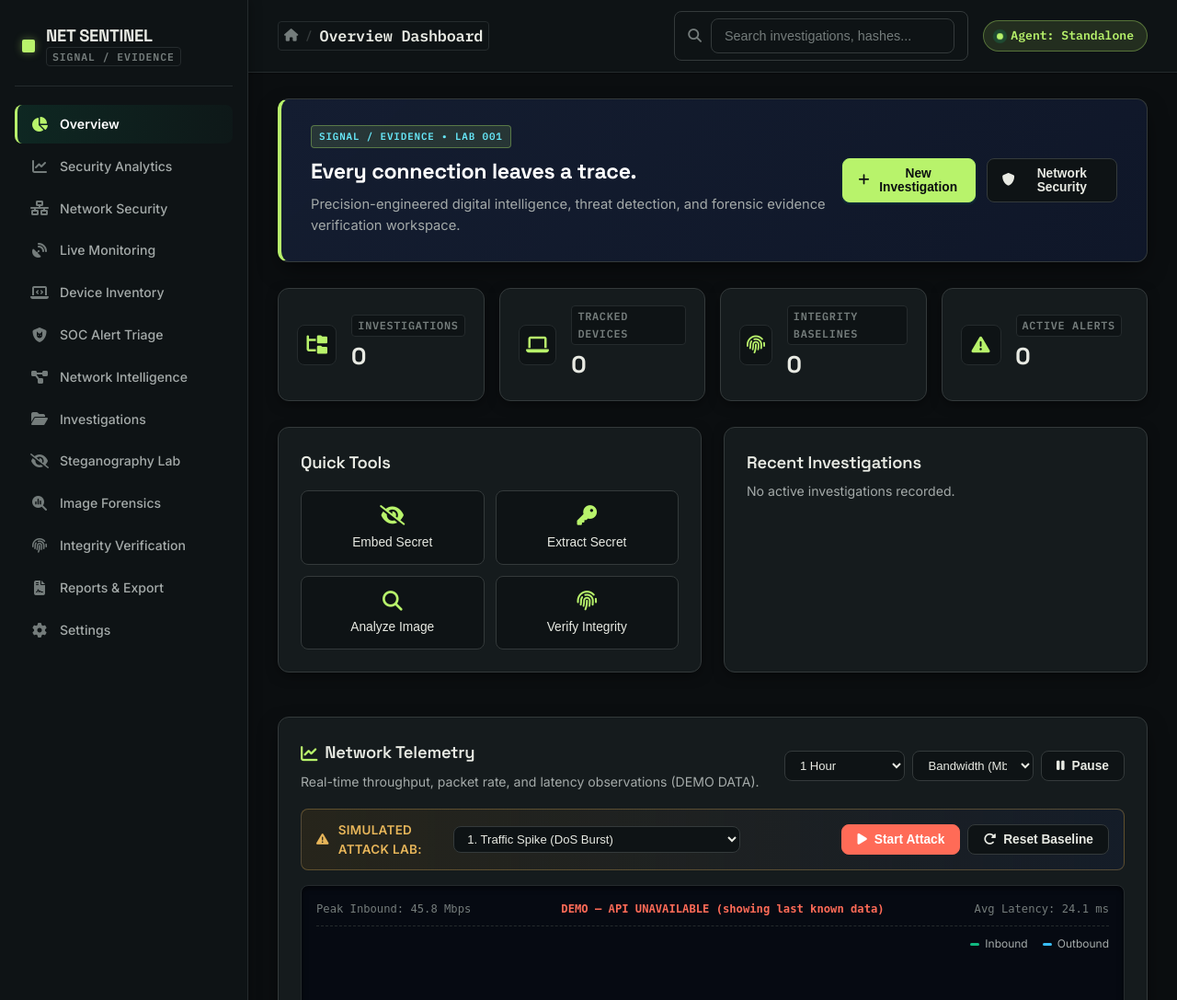
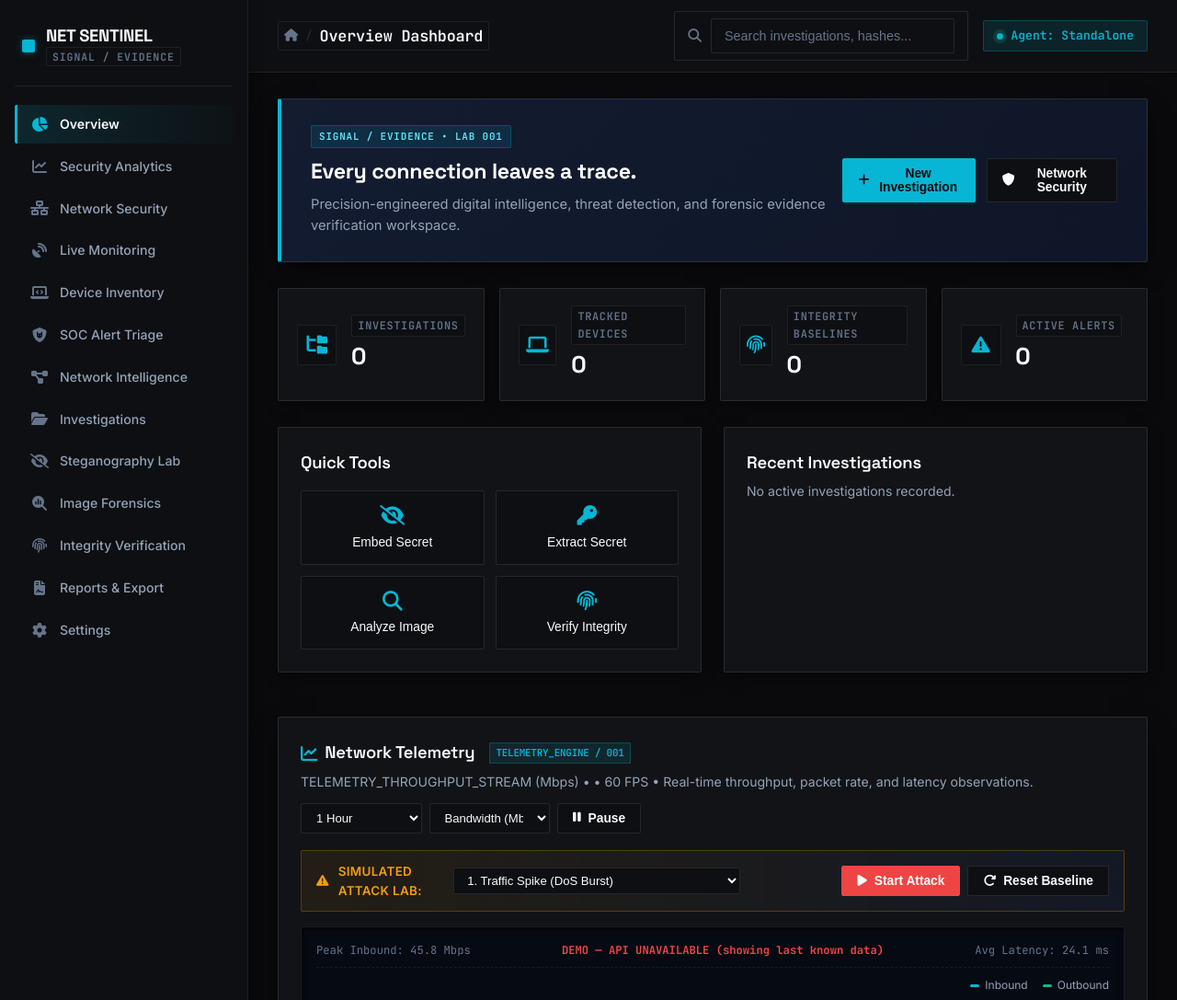
Before and after one commit to Aditya2008-Learner/NetSentinel, a Python web app: template templates/index.html in a window 1280 px wide. Shown: the top 1087 px of the page at 92% size. Run offline with Jinja, Linux system fonts and the light colour scheme; the template is opened without the code that fills it, so the values that code supplies are empty; a map, chart or similar area stays blank.

Commit message:
Implement Command-Deck SOC design system: Intelligence Cyan accent, void foundations, and structured module index stamps

```diff
--- a/static/app.js
+++ b/static/app.js
@@ -339,7 +339,7 @@ function renderLiveProtocolDonut(protocols) {
     const totalFlows = protocols.reduce((acc, p) => acc + (p.count || 0), 0);
     if (totalEl) _animateNumberCounter(totalEl, totalFlows);
 
-    const colors = ["#B8F36B", "#38bdf8", "#f59e0b", "#FF6B57", "#8b5cf6"];
+    const colors = ["#06B6D4", "#38bdf8", "#f59e0b", "#FF6B57", "#8b5cf6"];
     const radius = 38;
     const circumference = 2 * Math.PI * radius; // ~238.76
 
@@ -615,8 +615,8 @@ function renderTelemetryChart() {
     const shift = telemetryPaused ? 0 : _scrollOffset * stepX;
 
     const inGrad = ctx.createLinearGradient(0, 0, 0, height);
-    inGrad.addColorStop(0, "rgba(184, 243, 107, 0.22)");
-    inGrad.addColorStop(1, "rgba(184, 243, 107, 0.0)");
+    inGrad.addColorStop(0, "rgba(6, 182, 212, 0.22)");
+    inGrad.addColorStop(1, "rgba(6, 182, 212, 0.0)");
     ctx.fillStyle = inGrad;
     ctx.beginPath();
     ctx.moveTo(0, height);
@@ -625,7 +625,7 @@ function renderTelemetryChart() {
     ctx.closePath();
     ctx.fill();
 
-    ctx.strokeStyle = "#B8F36B";
+    ctx.strokeStyle = "#06B6D4";
     ctx.lineWidth = 2.2;
     ctx.lineJoin = "round";
     ctx.lineCap = "round";
@@ -634,8 +634,8 @@ function renderTelemetryChart() {
     ctx.stroke();
 
     const outGrad = ctx.createLinearGradient(0, 0, 0, height);
-    outGrad.addColorStop(0, "rgba(56, 189, 248, 0.16)");
-    outGrad.addColorStop(1, "rgba(56, 189, 248, 0.0)");
+    outGrad.addColorStop(0, "rgba(16, 185, 129, 0.18)");
+    outGrad.addColorStop(1, "rgba(16, 185, 129, 0.0)");
     ctx.fillStyle = outGrad;
     ctx.beginPath();
     ctx.moveTo(0, height);
@@ -644,7 +644,7 @@ function renderTelemetryChart() {
     ctx.closePath();
     ctx.fill();
 
-    ctx.strokeStyle = "#38bdf8";
+    ctx.strokeStyle = "#10B981";
     ctx.lineWidth = 1.8;
     ctx.lineJoin = "round";
     ctx.lineCap = "round";
@@ -661,30 +661,30 @@ function renderTelemetryChart() {
         const pulseScale = telemetryPaused ? 1 : (1 + Math.sin(_phase * 4.5) * 0.28);
         const pulseAlpha = telemetryPaused ? 0.35 : (0.35 + Math.sin(_phase * 4.5) * 0.15);
 
-        ctx.fillStyle = `rgba(184, 243, 107, ${pulseAlpha * 0.45})`;
+        ctx.fillStyle = `rgba(6, 182, 212, ${pulseAlpha * 0.45})`;
         ctx.beginPath();
         ctx.arc(lastX, lastInY, 10 * pulseScale, 0, Math.PI * 2);
         ctx.fill();
 
-        ctx.fillStyle = `rgba(184, 243, 107, ${pulseAlpha})`;
+        ctx.fillStyle = `rgba(6, 182, 212, ${pulseAlpha})`;
         ctx.beginPath();
         ctx.arc(lastX, lastInY, 6 * pulseScale, 0, Math.PI * 2);
         ctx.fill();
-        ctx.fillStyle = "#B8F36B";
+        ctx.fillStyle = "#06B6D4";
         ctx.beginPath();
         ctx.arc(lastX, lastInY, 3.5, 0, Math.PI * 2);
         ctx.fill();
 
-        ctx.fillStyle = `rgba(56, 189, 248, ${pulseAlpha * 0.45})`;
+        ctx.fillStyle = `rgba(16, 185, 129, ${pulseAlpha * 0.45})`;
         ctx.beginPath();
         ctx.arc(lastX, lastOutY, 8.5 * pulseScale, 0, Math.PI * 2);
         ctx.fill();
 
-        ctx.fillStyle = `rgba(56, 189, 248, ${pulseAlpha})`;
+        ctx.fillStyle = `rgba(16, 185, 129, ${pulseAlpha})`;
         ctx.beginPath();
         ctx.arc(lastX, lastOutY, 5 * pulseScale, 0, Math.PI * 2);
         ctx.fill();
-        ctx.fillStyle = "#38bdf8";
+        ctx.fillStyle = "#10B981";
         ctx.beginPath();
         ctx.arc(lastX, lastOutY, 3.0, 0, Math.PI * 2);
         ctx.fill();
@@ -1069,8 +1069,8 @@ async function loadNetworkResults(data) {
                 <span style="font-size: 0.7rem; color: var(--text-muted); text-transform: uppercase;">Medium</span>
             </div>
             <div style="flex: 1; display: flex; flex-direction: column; align-items: center; gap: 6px; height: 100%; justify-content: flex-end;">
-                <span style="font-size: 0.75rem; font-weight: 700; color: #B8F36B; font-family: 'JetBrains Mono', monospace; animation: badgePop 0.4s var(--ease-spring-bouncy) 200ms both;">${lowSev}</span>
-                <div class="mini-bar-anim" style="width: 100%; height: ${lowH}%; background: linear-gradient(180deg, #B8F36B 0%, rgba(184, 243, 107, 0.4) 100%); border-radius: 4px; animation: barRise 0.5s var(--ease-spring-bouncy) 200ms both;"></div>
+                <span style="font-size: 0.75rem; font-weight: 700; color: #06B6D4; font-family: 'JetBrains Mono', monospace; animation: badgePop 0.4s var(--ease-spring-bouncy) 200ms both;">${lowSev}</span>
+                <div class="mini-bar-anim" style="width: 100%; height: ${lowH}%; background: linear-gradient(180deg, #06B6D4 0%, rgba(6, 182, 212, 0.4) 100%); border-radius: 4px; animation: barRise 0.5s var(--ease-spring-bouncy) 200ms both;"></div>
                 <span style="font-size: 0.7rem; color: var(--text-muted); text-transform: uppercase;">Low</span>
             </div>
         `;
@@ -2405,7 +2405,7 @@ function renderAnalyticsUI(data) {
         m_tp_pill.innerHTML = `<i class="fa-solid fa-arrow-trend-${m.throughput.change_pct >= 0 ? 'up' : 'down'} text-[9px]"></i> ${sign}${m.throughput.change_pct}%`;
         m_tp_pill.className = `inline-flex items-center gap-1 text-[11px] font-bold px-2 py-0.5 rounded font-mono ${m.throughput.favorable ? 'bg-emerald-500/10 text-emerald-400 border border-emerald-500/30' : 'bg-rose-500/10 text-rose-400 border border-rose-500/30'}`;
     }
-    renderMiniBars("m-tp-chart", m.throughput.bars, m.throughput.favorable ? "#B8F36B" : "#FF6B57");
+    renderMiniBars("m-tp-chart", m.throughput.bars, m.throughput.favorable ? "#06B6D4" : "#FF6B57");
 
     // 3. Metric 2: Threat Events
     const m_threat_val = document.getElementById("m-threat-val");
@@ -2438,7 +2438,7 @@ function renderAnalyticsUI(data) {
         m_lat_pill.innerHTML = `<i class="fa-solid fa-arrow-${m.latency.change_diff <= 0 ? 'down' : 'up'} text-[9px]"></i> ${sign}${m.latency.change_diff} ms`;
         m_lat_pill.className = `inline-flex items-center gap-1 text-[11px] font-bold px-2 py-0.5 rounded font-mono ${m.latency.favorable ? 'bg-emerald-500/10 text-emerald-400 border border-emerald-500/30' : 'bg-rose-500/10 text-rose-400 border border-rose-500/30'}`;
     }
-    renderMiniBars("m-lat-chart", m.latency.bars, m.latency.favorable ? "#B8F36B" : "#f59e0b");
+    renderMiniBars("m-lat-chart", m.latency.bars, m.latency.favorable ? "#06B6D4" : "#f59e0b");
 
     // 6. Main Telemetry SVG Area Chart
     renderAnalyticsSvgChart(data.chart_series);
@@ -2516,8 +2516,8 @@ function renderAnalyticsSvgChart(series) {
     svg.innerHTML = `
         <defs>
             <linearGradient id="inboundGradient" x1="0" y1="0" x2="0" y2="1">
-                <stop offset="0%" stop-color="#B8F36B" stop-opacity="0.25"/>
-                <stop offset="100%" stop-color="#B8F36B" stop-opacity="0.0"/>
+                <stop offset="0%" stop-color="#06B6D4" stop-opacity="0.25"/>
+                <stop offset="100%" stop-color="#06B6D4" stop-opacity="0.0"/>
             </linearGradient>
             <linearGradient id="outboundGradient" x1="0" y1="0" x2="0" y2="1">
                 <stop offset="0%" stop-color="#38bdf8" stop-opacity="0.18"/>
@@ -2532,14 +2532,14 @@ function renderAnalyticsSvgChart(series) {
 
         <!-- Inbound Area & Smooth Waveform with Motion Drawing Animations -->
         <path d="${inArea}" fill="url(#inboundGradient)" style="animation: chartAreaFade 0.65s var(--ease-spring-bouncy) forwards;" />
-        <path d="${inPath}" fill="none" stroke="#B8F36B" stroke-width="2.5" stroke-linecap="round" stroke-linejoin="round" stroke-dasharray="1500" stroke-dashoffset="1500" style="animation: chartLineDraw 0.85s var(--ease-spring-snappy) forwards;" />
+        <path d="${inPath}" fill="none" stroke="#06B6D4" stroke-width="2.5" stroke-linecap="round" stroke-linejoin="round" stroke-dasharray="1500" stroke-dashoffset="1500" style="animation: chartLineDraw 0.85s var(--ease-spring-snappy) forwards;" />
 
         <!-- Outbound Area & Smooth Waveform with Staggered Motion Drawing Animations -->
         <path d="${outArea}" fill="url(#outboundGradient)" style="animation: chartAreaFade 0.65s var(--ease-spring-bouncy) 0.08s forwards;" />
         <path d="${outPath}" fill="none" stroke="#38bdf8" stroke-width="2" stroke-linecap="round" stroke-linejoin="round" stroke-dasharray="1500" stroke-dashoffset="1500" style="animation: chartLineDraw 0.85s var(--ease-spring-snappy) 0.08s forwards;" />
 
         <!-- Interactive Data Dots with Staggered Spring Pop -->
-        ${inPoints.map((p, idx) => `<circle class="chart-dot-interactive" cx="${p.x}" cy="${p.y}" r="3.5" fill="#B8F36B" stroke="#090e1c" stroke-width="1.5" style="animation: dotPop 0.4s var(--ease-spring-bouncy) ${idx * 22}ms both;"><title>Inbound: ${p.pt.inbound_mbps} Mbps (${p.pt.timestamp})</title></circle>`).join("")}
+        ${inPoints.map((p, idx) => `<circle class="chart-dot-interactive" cx="${p.x}" cy="${p.y}" r="3.5" fill="#06B6D4" stroke="#090e1c" stroke-width="1.5" style="animation: dotPop 0.4s var(--ease-spring-bouncy) ${idx * 22}ms both;"><title>Inbound: ${p.pt.inbound_mbps} Mbps (${p.pt.timestamp})</title></circle>`).join("")}
         ${outPoints.map((p, idx) => `<circle class="chart-dot-interactive" cx="${p.x}" cy="${p.y}" r="3" fill="#38bdf8" stroke="#090e1c" stroke-width="1.5" style="animation: dotPop 0.4s var(--ease-spring-bouncy) ${idx * 22 + 80}ms both;"><title>Outbound: ${p.pt.outbound_mbps} Mbps (${p.pt.timestamp})</title></circle>`).join("")}
     `;
 
@@ -2725,7 +2725,7 @@ async function loadNetworkTopology() {
         });
 
         Object.values(nodePositions).forEach(pos => {
-            ctx.fillStyle = "#B8F36B";
+            ctx.fillStyle = "#06B6D4";
             ctx.beginPath();
             ctx.arc(pos.x, pos.y, 6, 0, Math.PI * 2);
             ctx.fill();
--- a/static/styles.css
+++ b/static/styles.css
@@ -4,84 +4,91 @@
    ========================================================================== */
 
 :root {
-    /* Color Palette — SIGNAL / EVIDENCE exact tokens */
-    --obsidian: #0B0E10;          /* Primary canvas background */
-    --graphite: #151B1D;          /* Cards, panels, surfaces */
-    --graphite-light: #1D2427;    /* Active & elevated surfaces */
-    --graphite-surface: #182023;  /* Table & panel backgrounds */
-    --signal-lime: #B8F36B;       /* Primary signature accent */
-    --signal-lime-dim: rgba(184, 243, 107, 0.12);
-    --signal-lime-border: rgba(184, 243, 107, 0.35);
-    --evidence-white: #E8EAE3;    /* Primary high-contrast text */
-    --muted-grey: #A4AAA9;        /* Supporting text */
-    --border-grey: #343A3B;       /* Subtle thin borders */
-    --threat-coral: #FF6B57;      /* Critical alerts & malicious indicators */
-    --threat-coral-dim: rgba(255, 107, 87, 0.15);
-    --warning-amber: #E8B65A;     /* Warnings & caution notices */
-    --warning-amber-dim: rgba(232, 182, 90, 0.15);
-
-    /* Mapped Architectural Tokens */
-    --bg-canvas: #0B0E10;
-    --bg-surface-base: #0B0E10;
-    --bg-surface-elevated: #151B1D;
-    --bg-surface-active: #1D2427;
-    --bg-surface-inset: #0E1315;
-    --bg-sidebar: #0E1315;
-    --bg-topbar: #0E1315;
-
-    /* Typography & Foreground Tokens */
-    --text-primary: #E8EAE3;      /* Evidence White */
-    --text-secondary: #A4AAA9;    /* Muted Grey */
-    --text-muted: #747C7B;
-    --text-inverse: #0B0E10;      /* Dark text on Signal Lime */
-
-    /* Thin Border Hierarchy */
-    --border-subtle: #252B2D;
-    --border-default: #343A3B;
-    --border-hover: #4D5658;
-    --border-active: #B8F36B;
-    --border-focus: rgba(184, 243, 107, 0.5);
-
-    /* Semantic Accents */
-    --accent-emerald: #B8F36B;    /* Signal Lime */
-    --accent-emerald-hover: #cbfaa0;
-    --accent-emerald-subtle: rgba(184, 243, 107, 0.12);
-    --accent-emerald-border: rgba(184, 243, 107, 0.35);
-
-    --accent-amber: #E8B65A;      /* Warning Amber */
-    --accent-amber-subtle: rgba(232, 182, 90, 0.12);
-    --accent-amber-border: rgba(232, 182, 90, 0.3);
-
-    --accent-rose: #FF6B57;       /* Threat Coral */
-    --accent-rose-subtle: rgba(255, 107, 87, 0.15);
-    --accent-rose-border: rgba(255, 107, 87, 0.3);
-
-    --accent-sky: #B8F36B;        /* Signal Lime */
-    --accent-sky-subtle: rgba(184, 243, 107, 0.12);
-    --accent-sky-border: rgba(184, 243, 107, 0.35);
+    /* Color Palette (Dark Mode First / Void Foundations) */
+    --bg-canvas: #0A0A0C;
+    --bg-surface-base: #0A0A0C;
+    --bg-surface-elevated: #121316;
+    --bg-surface-active: #1A1C23;
+    --bg-surface-inset: #0E0F12;
+    --bg-sidebar: #0E0F12;
+    --bg-topbar: #0E0F12;
+
+    /* Intelligence Cyan (Primary Accent) */
+    --intel-cyan: #06B6D4;
+    --intel-cyan-dim: rgba(6, 182, 212, 0.12);
+    --intel-cyan-border: rgba(6, 182, 212, 0.25);
+
+    /* Signal Green (Success / Verified) */
+    --signal-green: #10B981;
+    --signal-green-dim: rgba(16, 185, 129, 0.12);
+    --signal-green-border: rgba(16, 185, 129, 0.25);
+
+    /* Alert Amber (Warning / Heuristic) */
+    --alert-amber: #F59E0B;
+    --alert-amber-dim: rgba(245, 158, 11, 0.12);
+    --alert-amber-border: rgba(245, 158, 11, 0.25);
+
+    /* Critical Red (Breach / Port Scan) */
+    --critical-red: #EF4444;
+    --critical-red-dim: rgba(239, 68, 68, 0.15);
+    --critical-red-border: rgba(239, 68, 68, 0.3);
+
+    /* Typography & Text */
+    --text-primary: #F8FAFC;      /* Alabaster */
+    --text-secondary: #94A3B8;    /* Muted Slate */
+    --text-muted: #64748B;
+    --text-inverse: #0A0A0C;
+
+    /* Tactical Reticle Borders & Grid Lines */
+    --border-subtle: rgba(255, 255, 255, 0.07);
+    --border-default: rgba(255, 255, 255, 0.10);
+    --border-hover: rgba(6, 182, 212, 0.4);
+    --border-active: #06B6D4;
+    --border-focus: rgba(6, 182, 212, 0.5);
+    --border-color: var(--border-default);
+
+    /* Semantic Aliases */
+    --accent-emerald: var(--intel-cyan);
+    --accent-emerald-hover: #22d3ee;
+    --accent-emerald-subtle: var(--intel-cyan-dim);
+    --accent-emerald-border: var(--intel-cyan-border);
+
+    --accent-amber: var(--alert-amber);
+    --accent-amber-subtle: var(--alert-amber-dim);
+    --accent-amber-border: var(--alert-amber-border);
+
+    --accent-rose: var(--critical-red);
+    --accent-rose-subtle: var(--critical-red-dim);
+    --accent-rose-border: var(--critical-red-border);
+
+    --accent-sky: var(--intel-cyan);
+    --accent-sky-subtle: var(--intel-cyan-dim);
+    --accent-sky-border: var(--intel-cyan-border);
+
+    --success: var(--signal-green);
+    --danger: var(--critical-red);
+    --warning: var(--alert-amber);
 
     /* Typography Families */
     --font-headline: "Space Grotesk", -apple-system, BlinkMacSystemFont, "Segoe UI", sans-serif;
     --font-body: "Inter", -apple-system, BlinkMacSystemFont, "Segoe UI", sans-serif;
-    --font-mono: "IBM Plex Mono", ui-monospace, SFMono-Regular, monospace;
+    --font-mono: "JetBrains Mono", "IBM Plex Mono", ui-monospace, monospace;
+
+    /* Micro radii / Crisp 90-degree corners */
+    --radius-sm: 2px;
+    --radius-md: 2px;
+    --radius-lg: 2px;
+    --radius-pill: 2px;
 
     /* Shadows & Transitions */
-    --shadow-sm: 0 1px 2px 0 rgba(0, 0, 0, 0.4);
-    --shadow-card: 0 4px 14px -2px rgba(0, 0, 0, 0.5);
-    --shadow-panel: 0 10px 25px -5px rgba(0, 0, 0, 0.6);
-    --shadow-modal: 0 25px 50px -12px rgba(0, 0, 0, 0.85);
-
-    --radius-sm: 4px;
-    --radius-md: 8px;
-    --radius-lg: 12px;
-    --radius-pill: 9999px;
-
-    --transition-fast: 0.15s cubic-bezier(0.16, 1, 0.3, 1);
-    --transition-smooth: 0.2s cubic-bezier(0.16, 1, 0.3, 1);
-
-    --border-color: var(--border-default);
-    --success: var(--accent-emerald);
-    --danger: var(--accent-rose);
+    --shadow-sm: 0 1px 2px 0 rgba(0, 0, 0, 0.5);
+    --shadow-card: 0 4px 14px -2px rgba(0, 0, 0, 0.6);
+    --shadow-panel: 0 10px 25px -5px rgba(0, 0, 0, 0.7);
+    --shadow-modal: 0 25px 50px -12px rgba(0, 0, 0, 0.95);
+
+    /* Mechanical, Deterministic Transitions */
+    --transition-fast: 0.15s linear;
+    --transition-smooth: 0.15s cubic-bezier(0.16, 1, 0.3, 1);
 }
 
 /* ==========================================================================
@@ -219,14 +226,14 @@ code, pre, .hash-text, .ip-text, td code, .breadcrumb, .system-status, .brand-te
 }
 
 .nav-item.active {
-    background: linear-gradient(90deg, rgba(16, 185, 129, 0.12) 0%, rgba(16, 185, 129, 0.03) 100%);
-    color: #ffffff;
-    border-left-color: var(--accent-emerald);
+    background: linear-gradient(90deg, rgba(6, 182, 212, 0.14) 0%, rgba(6, 182, 212, 0.02) 100%);
+    color: var(--text-primary);
+    border-left-color: var(--intel-cyan);
     font-weight: 600;
 }
 
 .nav-item.active i {
-    color: var(--accent-emerald);
+    color: var(--intel-cyan);
 }
 
 .sidebar-footer {
--- a/templates/index.html
+++ b/templates/index.html
@@ -9,7 +9,7 @@
     <link rel="stylesheet" href="https://cdnjs.cloudflare.com/ajax/libs/font-awesome/6.4.0/css/all.min.css" />
     <link rel="preconnect" href="https://fonts.googleapis.com">
     <link rel="preconnect" href="https://fonts.gstatic.com" crossorigin>
-    <link href="https://fonts.googleapis.com/css2?family=IBM+Plex+Mono:ital,wght@0,400;0,500;0,600;1,400&family=Inter:wght@400;500;600;700&family=Space+Grotesk:wght@400;500;600;700&display=swap" rel="stylesheet">
+    <link href="https://fonts.googleapis.com/css2?family=IBM+Plex+Mono:ital,wght@0,400;0,500;0,600;1,400&family=Inter:wght@400;500;600;700&family=JetBrains+Mono:wght@400;500;600;700&family=Space+Grotesk:wght@400;500;600;700&display=swap" rel="stylesheet">
 </head>
 <body>
     <div class="sidebar-backdrop" id="sidebar-backdrop"></div>
@@ -26,7 +26,7 @@
         <!-- Sidebar Navigation -->
         <aside class="sidebar" id="sidebar">
             <a href="/" class="brand-area" style="text-decoration: none; display: flex; align-items: center; gap: 12px; color: inherit;" title="Return to Net Sentinel Landing Page">
-                <span class="brand-symbol" style="width: 14px; height: 14px; background-color: var(--signal-lime); border-radius: 2px; box-shadow: 0 0 10px rgba(184, 243, 107, 0.4); display: inline-block;"></span>
+                <span class="brand-symbol" style="width: 14px; height: 14px; background-color: var(--intel-cyan); border-radius: 2px; box-shadow: 0 0 10px rgba(6, 182, 212, 0.4); display: inline-block;"></span>
                 <div class="brand-text">
                     <h2>NET SENTINEL</h2>
                     <span>SIGNAL / EVIDENCE</span>
@@ -194,8 +194,8 @@
                     <div class="card telemetry-panel">
                         <div class="telemetry-header">
                             <div>
-                                <h2><i class="fa-solid fa-chart-line" style="color: var(--accent-emerald);"></i> Network Telemetry</h2>
-                                <p>Real-time throughput, packet rate, and latency observations (DEMO DATA).</p>
+                                <h2><i class="fa-solid fa-chart-line" style="color: var(--intel-cyan);"></i> Network Telemetry <span style="font-family: var(--font-mono); font-size: 0.68rem; color: var(--intel-cyan); background: var(--intel-cyan-dim); border: 1px solid var(--intel-cyan-border); padding: 2px 6px; margin-left: 8px;">TELEMETRY_ENGINE / 001</span></h2>
+                                <p>TELEMETRY_THROUGHPUT_STREAM (Mbps) &bull; &bull; 60 FPS &bull; Real-time throughput, packet rate, and latency observations.</p>
                             </div>
                             <div class="telemetry-controls-group">
                                 <select id="telemetry-range" class="telemetry-select">
@@ -245,10 +245,10 @@
                             <!-- Canvas for telemetry chart -->
                             <div style="display: flex; justify-content: flex-end; align-items: center; gap: 16px; margin-bottom: 6px; font-size: 0.75rem;">
                                 <span style="display: inline-flex; align-items: center; gap: 6px; color: var(--text-secondary);">
-                                    <span style="width: 10px; height: 3px; background-color: #10b981; border-radius: 2px;"></span> Inbound
+                                    <span style="width: 10px; height: 3px; background-color: #06B6D4; border-radius: 2px;"></span> Inbound
                                 </span>
                                 <span style="display: inline-flex; align-items: center; gap: 6px; color: var(--text-secondary);">
-                                    <span style="width: 10px; height: 3px; background-color: #38bdf8; border-radius: 2px;"></span> Outbound
+                                    <span style="width: 10px; height: 3px; background-color: #10B981; border-radius: 2px;"></span> Outbound
                                 </span>
                             </div>
                             <canvas id="telemetry-canvas" style="width: 100%; height: 180px; display: block;"></canvas>
@@ -396,6 +396,7 @@
                 <!-- 2. NETWORK SECURITY VIEW -->
                 <section id="network-view" class="view-panel">
                     <div class="section-header">
+                        <span class="badge badge-info" style="font-family: var(--font-mono); font-size: 0.68rem; letter-spacing: 0.1em; margin-bottom: 6px; display: inline-flex;">MODULE_NETWORK_MONITOR / 001</span>
                         <h2>Network Security & Log Analysis</h2>
                         <p>Upload network connection log CSV files or run heuristic threat detection rules (Port Scans, Connection Bursts, Brute Force).</p>
                     </div>
@@ -690,6 +691,7 @@
                 <!-- 6. IMAGE FORENSICS VIEW -->
                 <section id="forensics-view" class="view-panel">
                     <div class="section-header">
+                        <span class="badge badge-info" style="font-family: var(--font-mono); font-size: 0.68rem; letter-spacing: 0.1em; margin-bottom: 6px; display: inline-flex;">MODULE_DIGITAL_FORENSICS / 003</span>
                         <h2>Image Forensics & Heuristics</h2>
                         <p>Analyze image metadata, file hashes, and statistical LSB noise distribution.</p>
                     </div>
@@ -723,6 +725,7 @@
                 <!-- 7. INTEGRITY VERIFICATION VIEW -->
                 <section id="integrity-view" class="view-panel">
                     <div class="section-header">
+                        <span class="badge badge-info" style="font-family: var(--font-mono); font-size: 0.68rem; letter-spacing: 0.1em; margin-bottom: 6px; display: inline-flex;">MODULE_FILE_INTEGRITY / 004</span>
                         <h2>File Integrity Verification (SHA-256)</h2>
                         <p>Calculate cryptographic file hashes and compare them against trusted baselines.</p>
                     </div>
@@ -781,6 +784,7 @@
                 <!-- 9. SOC ALERT TRIAGE VIEW -->
                 <section id="soc-alerts-view" class="view-panel" style="display: none;">
                     <div class="section-header">
+                        <span class="badge badge-info" style="font-family: var(--font-mono); font-size: 0.68rem; letter-spacing: 0.1em; margin-bottom: 6px; display: inline-flex;">MODULE_THREAT_ANALYSIS / 002</span>
                         <h2>SOC Security Alert Triage</h2>
                         <p>Centralized alert queue, heuristic confidence scoring, and incident acknowledgment.</p>
                         <div class="header-actions">
```
Also changed, not shown: static/landing.css (+24 -20 lines), static/landing.js (+15 -15 lines), templates/landing.html (+5 -5 lines).
